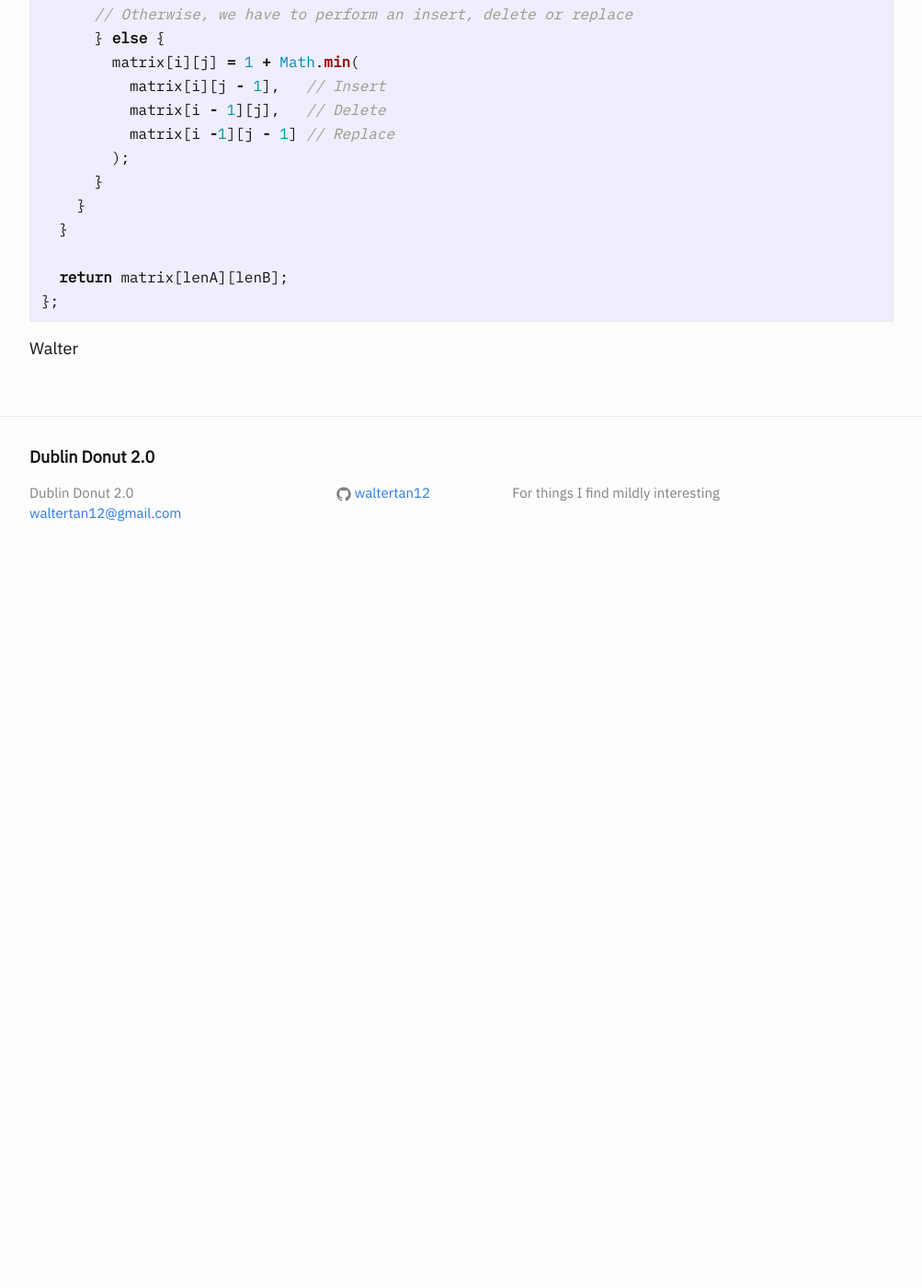
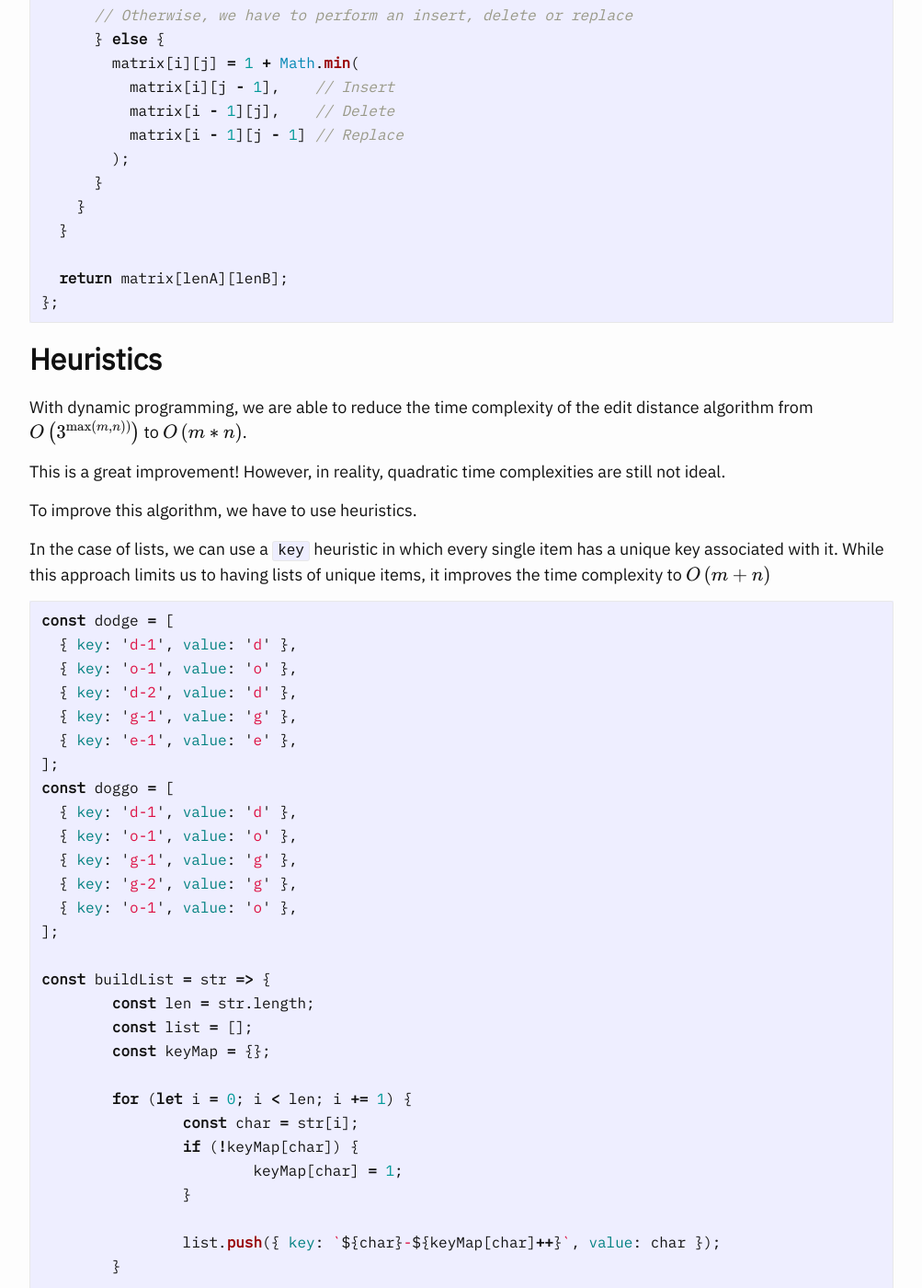
Before and after one commit to waltertan12/blog, a Jekyll site: the page built from _posts/2018-05-09-list-diffs.md, in a window 1280 px wide and 1400 px high, scrolled down 6403 px. Shown: the whole window at 92% size, without its empty margins (138-1141 px from the left). Built offline with Jekyll 4.4.1, drawn with Linux system fonts in a browser that asks for light colours; formulas are drawn with MathJax 3; before the commit the page ends 7033 px from its top, so only the background shows below that; some of the changed text lies outside the part shown.

Commit message:
Add heuritic section to list diff

````diff
--- a/_includes/head.html
+++ b/_includes/head.html
@@ -17,4 +17,5 @@
   <link rel="stylesheet" href="{{ "/css/main.css" | prepend: site.baseurl }}">
   <link rel="canonical" href="{{ page.url | replace:'index.html','' | prepend: site.baseurl | prepend: site.url }}">
   <link rel="alternate" type="application/rss+xml" title="{{ site.title }}" href="{{ "/feed.xml" | prepend: site.baseurl | prepend: site.url }}">
+  <script src="https://cdnjs.cloudflare.com/ajax/libs/mathjax/2.7.0/MathJax.js?config=TeX-AMS-MML_HTMLorMML" type="text/javascript"></script>
 </head>
--- a/_posts/2018-05-09-list-diffs.md
+++ b/_posts/2018-05-09-list-diffs.md
@@ -152,7 +152,7 @@ const editDistance = (strA, strB) => {
 };
 ```
 
-This algorithm has an O(3 ^ max(n, m)) run time since we spawn 3 new calls if a character does not match.
+This algorithm has an $$O\left (3^{max(n, m))}\right )$$ time complexity since we spawn 3 new calls if a character does not match.
 
 Take a look at the call tree we generate:
 
@@ -217,9 +217,9 @@ const editDistance = (strA, strB) => {
       // Otherwise, we have to perform an insert, delete or replace
       } else {
         matrix[i][j] = 1 + Math.min(
-          matrix[i][j - 1],   // Insert
-          matrix[i - 1][j],   // Delete
-          matrix[i -1][j - 1] // Replace
+          matrix[i][j - 1],    // Insert
+          matrix[i - 1][j],    // Delete
+          matrix[i - 1][j - 1] // Replace
         );
       }
     }
@@ -229,4 +229,79 @@ const editDistance = (strA, strB) => {
 };
 ```
 
+## Heuristics
+With dynamic programming, we are able to reduce the time complexity of the edit distance algorithm from $$O\left (  3^{\max(m, n))}\right )$$ to $$O\left ( m * n \right )$$.
+
+This is a great improvement! However, in reality, quadratic time complexities are still not ideal.
+
+To improve this algorithm, we have to use heuristics.
+
+In the case of lists, we can use a `key` heuristic in which every single item has a unique key associated with it. While this approach limits us to having lists of unique items, it improves the time complexity to $$ O\left(m + n \right) $$
+
+```javascript
+const dodge = [
+  { key: 'd-1', value: 'd' },
+  { key: 'o-1', value: 'o' },
+  { key: 'd-2', value: 'd' },
+  { key: 'g-1', value: 'g' },
+  { key: 'e-1', value: 'e' },
+];
+const doggo = [
+  { key: 'd-1', value: 'd' },
+  { key: 'o-1', value: 'o' },
+  { key: 'g-1', value: 'g' },
+  { key: 'g-2', value: 'g' },
+  { key: 'o-1', value: 'o' },
+];
+
+const buildList = str => {
+	const len = str.length;
+	const list = [];
+	const keyMap = {};
+
+	for (let i = 0; i < len; i += 1) {
+		const char = str[i];
+		if (!keyMap[char]) {
+			keyMap[char] = 1;
+		}
+
+		list.push({ key: `${char}-${keyMap[char]++}`, value: char });
+	}
+
+	return list;
+};
+
+const processKeys = list => {
+  return list.reduce((keyMap, node) => {
+    keyMap[node.key] = node;
+
+    return keyMap;
+  }, {});
+};
+
+const editDistance = (listA, listB) => {
+  const keysA = processKeys(listA);
+  const keysB = processKeys(listB);
+
+  let  remove = 0;
+  let  insert = 0;
+
+  listA.forEach(node => {
+    if (!keysB.hasOwnProperty(node.key)) {
+      remove += 1;
+    }
+  });
+
+  listB.forEach(node => {
+    if (!keysA.hasOwnProperty(node.key)) {
+      insert += 1;
+    }
+  });
+
+  return remove + insert;
+};
+```
+
+Another notable limitation is the absence of the replace operation.
+
 Walter
````
